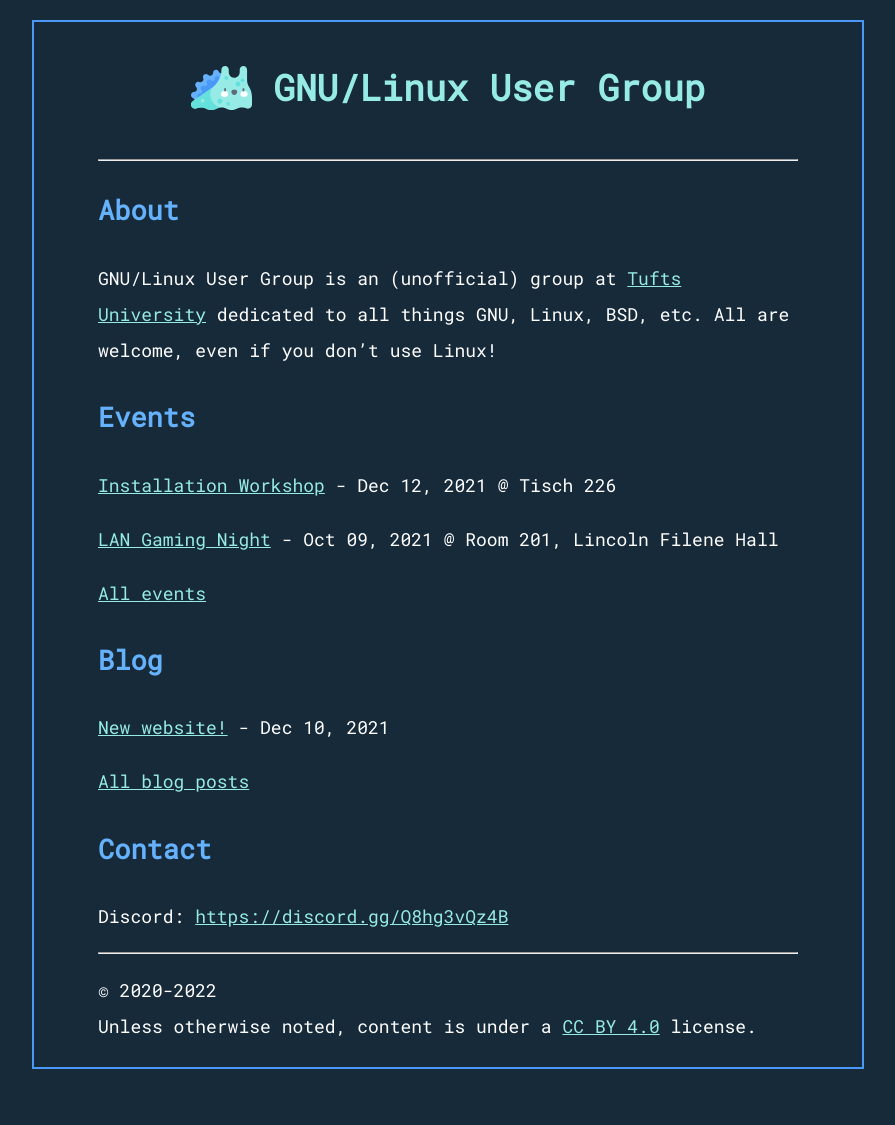
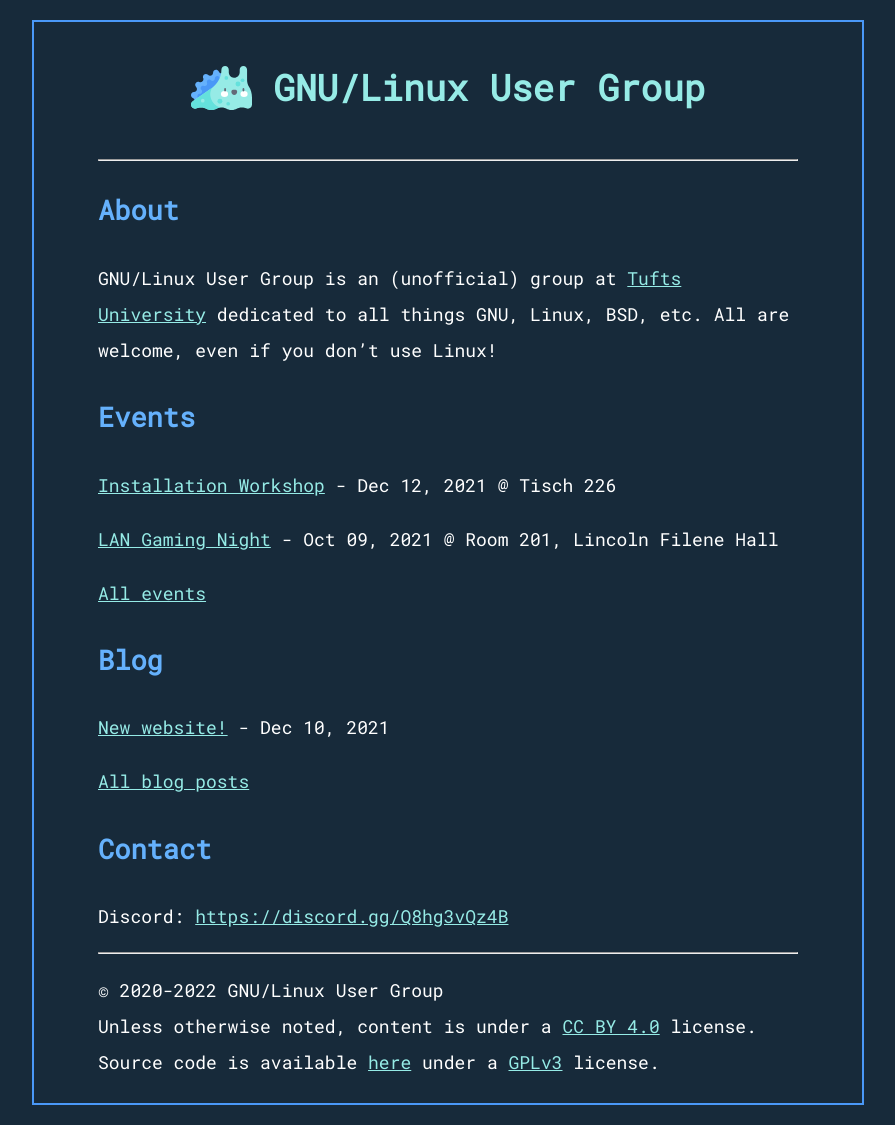
Before and after one commit to tuftsglug/website, a Jekyll site: the page built from index.md, in a window 1280 px wide. Shown: the whole page, without its empty margins (192-1087 px from the left). Built offline with Jekyll 4.4.1, drawn with Linux system fonts in a browser that asks for light colours; before the commit the page ends 1089 px from its top, so only the background shows below that.

Commit message:
Update copyright notice

```diff
--- a/_config.yml
+++ b/_config.yml
@@ -4,4 +4,6 @@ author: Michael Riegert (nobodywasishere)
 url:
 baseurl:
 
+source_code: https://github.com/nobodywasishere/tgslug
+
 exclude: []
--- a/_includes/footer.html
+++ b/_includes/footer.html
@@ -1,3 +1,7 @@
 <hr>
 
-<p>&copy; 2020-{{ "now" | date: "%Y" }} <br>Unless otherwise noted, content is under a <a href="https://creativecommons.org/licenses/by/4.0/">CC BY 4.0</a> license.</p>
+<p>
+    &copy; 2020-{{ "now" | date: "%Y" }} GNU/Linux User Group
+    <br>Unless otherwise noted, content is under a <a href="https://creativecommons.org/licenses/by/4.0/">CC BY 4.0</a> license.
+    <br>Source code is available <a href="{{ site.source_code }}">here</a> under a <a href="{{ site.source_code}}/blob/main/LICENSE">GPLv3</a> license.
+</p>
```
Also changed, not shown: 1 other file.
